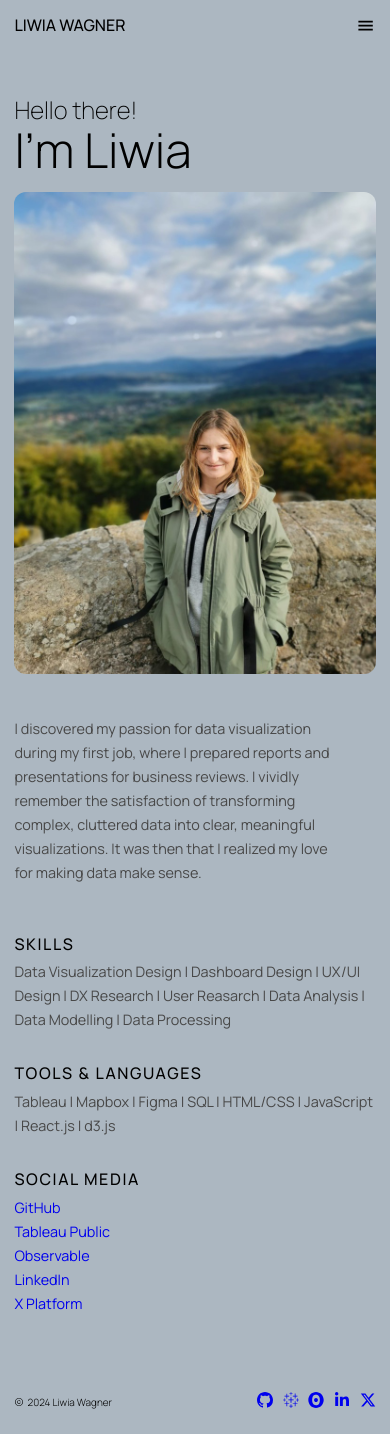
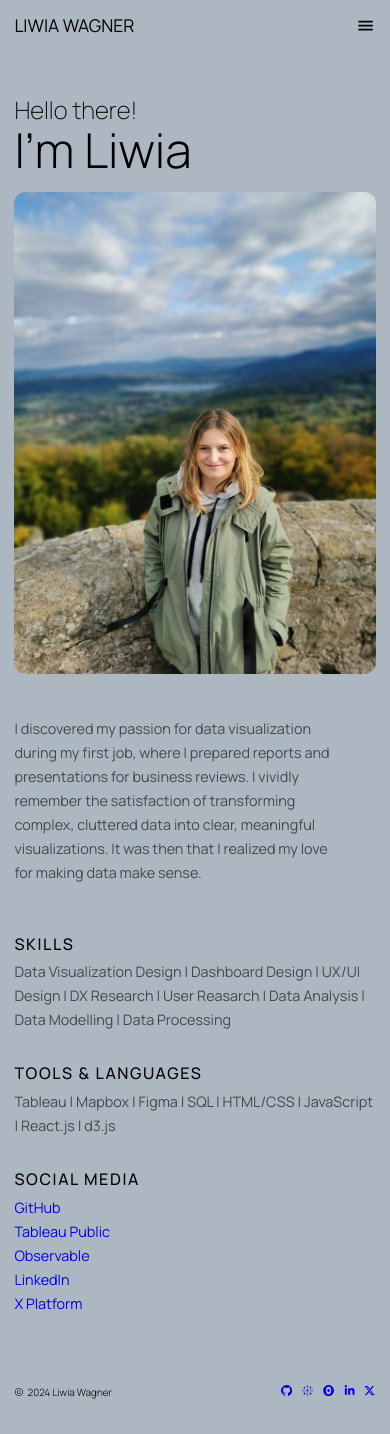
Before and after one commit to LiwiaWagner/Portfolio-Liwia-Wagner, a React (Create React App) app: page /about in a window 390 px wide. Built offline with nearby package versions, Linux system fonts and the light colour scheme.

Commit message:
changes_28.09

```diff
--- a/src/UI/footer/footer.css
+++ b/src/UI/footer/footer.css
@@ -36,16 +36,17 @@
 
 @media screen and (max-width: 900px) {
   .footer-container {
-    margin-top: 3rem;
-    padding-left: 0.9rem;
-    padding-right: 0.9rem;
+    height: 4rem;
+    margin-top: 2.7rem;
+    padding-left: 1.25rem;
+    padding-right: 1.25rem;
   }
 }
 
 @media screen and (max-width: 430px) {
   .footer-container {
-    height: 4rem;
-    margin-top: 2.5rem;
+    height: 3.125rem;
+    margin-top: 2.3rem;
     padding-left: 0.9rem;
     padding-right: 0.9rem;
   }
@@ -55,7 +56,7 @@
   }
 
   .footer-icons {
-    font-size: 1rem;
+    font-size: 0.7rem;
     gap: 0.6rem;
   }
 }
--- a/src/UI/navbar/navbar.css
+++ b/src/UI/navbar/navbar.css
@@ -28,17 +28,17 @@ nav {
 .nav-left-container {
   width: max-content;
   text-decoration: none;
-  font-size: 1.4rem;
-  line-height: 1.5rem;
-  font-weight: 500;
-  letter-spacing: 0rem;
 }
 
 .logo {
   color: var(--black);
+  font-size: 1.3rem;
+  font-weight: 400;
+  line-height: 1.5rem;
+  letter-spacing: 0rem;
 }
 
-.nav-right-container {
+.nav-right-container ul {
   display: flex;
   align-items: center;
   font-size: 1rem;
@@ -85,6 +85,10 @@ a {
 }
 
 @media screen and (max-width: 900px) {
+  nav {
+    height: 4rem;
+  }
+
   .nav-container {
     padding-left: 1.25rem;
     padding-right: 1.25rem;
@@ -92,8 +96,9 @@ a {
 
   .nav-toggle-btn {
     display: inline-block;
+    justify-content: flex-end;
     background-color: var(--bg);
-    font-size: 1.6rem;
+    font-size: 1.4rem;
   }
 
   .nav-toggle-btn svg {
@@ -120,7 +125,7 @@ a {
     display: flex;
     padding-top: 3rem;
     padding-bottom: 3rem;
-    padding-right: 3rem;
+    padding-right: 1.25rem;
     flex-direction: column;
     align-items: flex-end;
     background-color: var(--background-color);
@@ -161,8 +166,10 @@ a {
 @media screen and (max-width: 430px) {
   nav {
     height: 3.125rem;
-    position: sticky;
-    background-color: var(--background-color);
+  }
+
+  .logo {
+    font-size: 1.1rem;
   }
 
   .nav-container {
@@ -187,11 +194,16 @@ a {
   }
 
   .nav-right-container {
-    box-shadow: none;
     height: 100vh;
     padding-top: 4rem;
     padding-right: 1.25rem;
     font-size: 1rem;
+    background-color: var(--background-color);
+  }
+
+  .nav-right-container ul {
+    box-shadow: none;
+    padding-right: 0rem;
   }
 
   .show-nav .nav-right-container {
```
